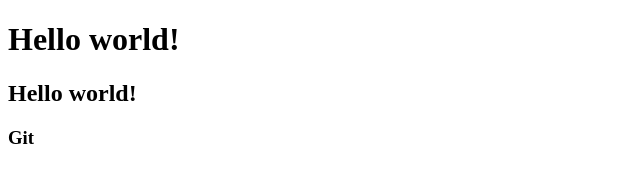
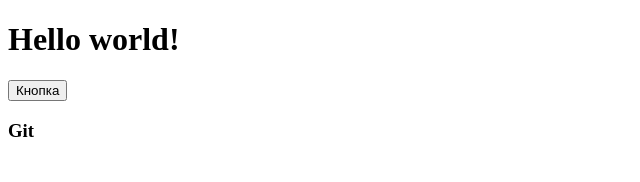
Before and after one commit to juliyanoskova/project1, a plain HTML site: page index.html in a window 1280 px wide. Shown: the whole page, without its empty margins (0-640 px from the left). Drawn offline with Linux system fonts and the light colour scheme.

Commit message:
Add button

```diff
--- a/index.html
+++ b/index.html
@@ -8,7 +8,7 @@
 </head>
 <body>
    <h1>Hello world!</h1>
-   <h2>Hello world!</h2>
+    <button>Кнопка</button>
    <h3>Git</h3>
     <script src="js/script.js"></script>
 </body>
```
